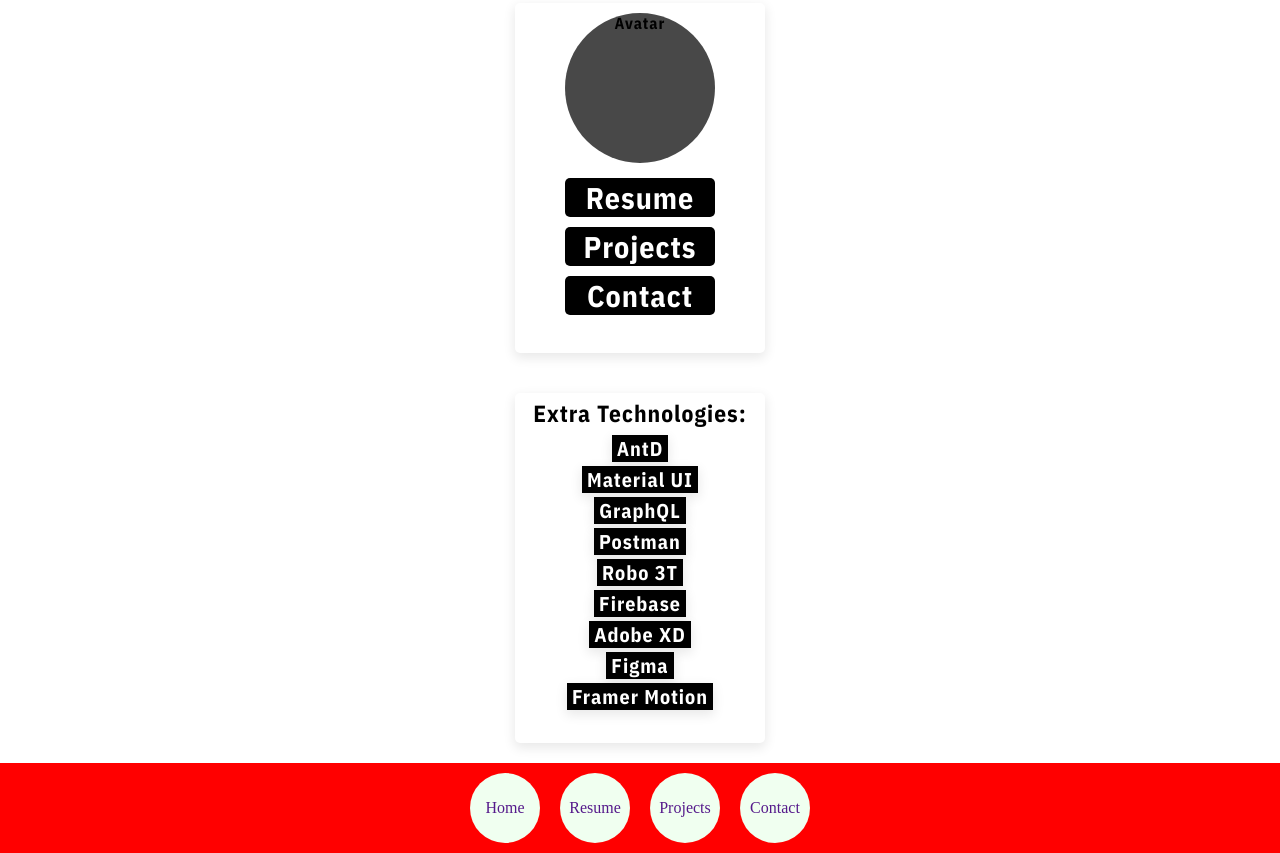
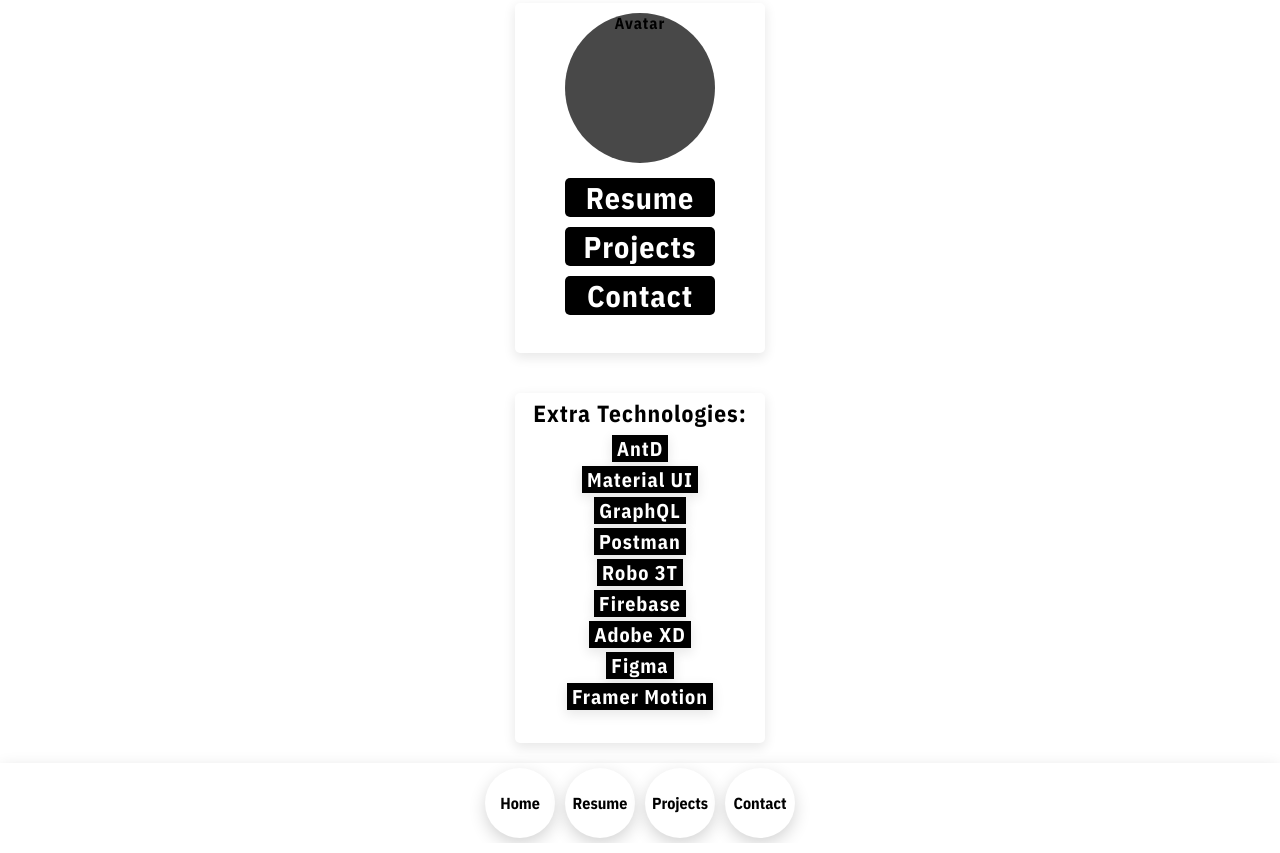
Before and after one commit to DavidKost27/david-kostuchenko, a Gatsby site: page / in a window 1280 px wide. Shown: the part 582-1435 px from the top of the page. Built offline with nearby package versions, Linux system fonts and the light colour scheme; Gatsby itself is replaced by a stand-in of ours; a web font is replaced by a local one.

Commit message:
[Component] NavBar (update)

```diff
--- a/src/components/NavBar/styles.scss
+++ b/src/components/NavBar/styles.scss
@@ -1,19 +1,32 @@
+@import url("https://fonts.googleapis.com/css2?family=IBM+Plex+Sans+Condensed:wght@300;400;700&display=swap");
+
 .navbar {
-  background-color: red;
+  background-color: rgb(255, 255, 255);
   width: 100%;
-  height: 90px;
+  height: 80px;
   display: flex;
   align-items: center;
   justify-content: center;
+  -webkit-box-shadow: 0px 6px 17px -1px rgba(0, 0, 0, 0.19);
+  box-shadow: 0px 6px 17px -1px rgba(0, 0, 0, 0.19);
   > a {
     display: flex;
     align-items: center;
     justify-content: center;
-    background-color: honeydew;
+    background-color: rgb(255, 255, 255);
+    color: rgb(0, 0, 0);
+    -webkit-box-shadow: 0px 6px 17px -1px rgba(0, 0, 0, 0.19);
+    box-shadow: 0px 6px 17px -1px rgba(0, 0, 0, 0.19);
+    font-family: "IBM Plex Sans Condensed", sans-serif;
+    font-weight: 700;
     width: 70px;
     height: 70px;
     border-radius: 50%;
-    margin: 10px;
+    margin: 5px;
+    text-decoration: none;
+  }
+  > a :visited {
+    color: rgb(0, 0, 0);
     text-decoration: none;
   }
 }
```
